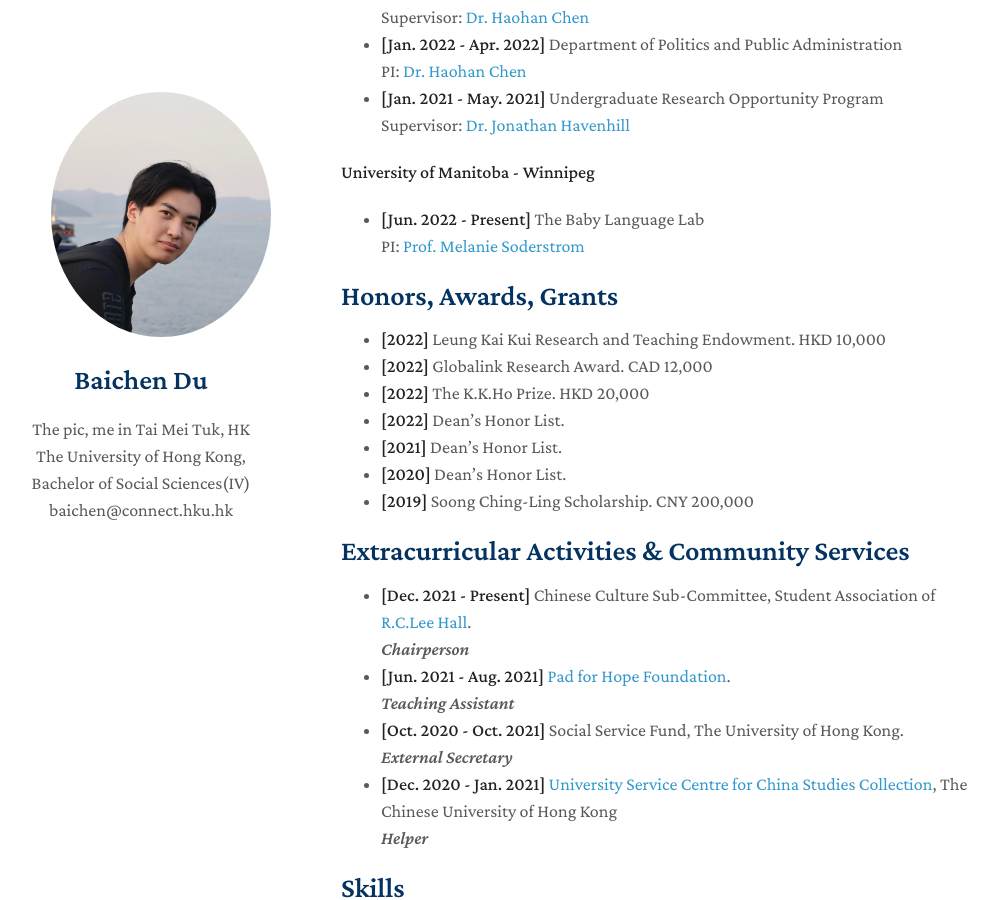
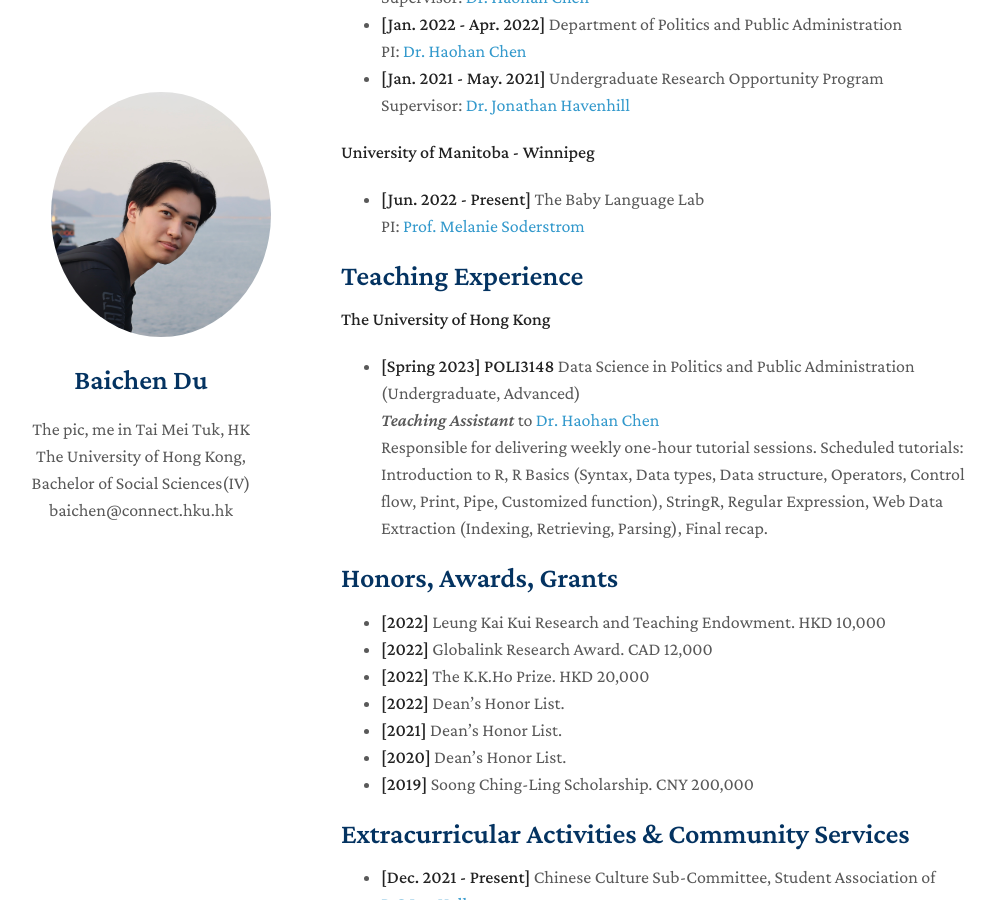
Before and after one commit to AlbertBaichenDu/AlbertBaichenDu.github.io, a Jekyll site: the page built from index.md, in a window 1280 px wide and 900 px high, scrolled down 2044 px. Shown: the whole window, without its empty margins (129-1127 px from the left). Built offline with Jekyll 4.4.1, drawn with Linux system fonts in a browser that asks for light colours; nearby versions of some CDN libraries; a style sheet for code colours, icons or effects is not loaded; our own code applies the rules of GitHub Pages for plain Markdown files; some of the changed text lies outside the part shown.

Commit message:
Update index.md

```diff
--- a/index.md
+++ b/index.md
@@ -22,10 +22,10 @@ layout: homepage
 - [2019 - 2023]**The University of Hong Kong**
   <br>
 &nbsp;&nbsp;&nbsp;&nbsp;&nbsp;&nbsp;&nbsp;&nbsp;GPA: 3.94 out of 4.3, <em>First Honor Distinction</em>(expected)
-
+<!---
 - [Spring 2023]**University of California** (campus to be decided)
   <br>
-&nbsp;&nbsp;&nbsp;&nbsp;&nbsp;&nbsp;&nbsp;&nbsp;HKU Worldwide Undergraduate Student Exchange Programme.
+&nbsp;&nbsp;&nbsp;&nbsp;&nbsp;&nbsp;&nbsp;&nbsp;HKU Worldwide Undergraduate Student Exchange Programme.--->
 
 - [2020, 2021] **Korea University**
   <br>
@@ -104,6 +104,14 @@ layout: homepage
   <br>
   PI: [Prof. Melanie Soderstrom](https://home.cc.umanitoba.ca/~soderstr/)
 
+## Teaching Experience
+
+**The University of Hong Kong**
+- **[Spring 2023] POLI3148** Data Science in Politics and Public Administration (Undergraduate, Advanced)
+  <br>
+  <em> Teaching Assistant </em> to [Dr. Haohan Chen](https://haohanchen.github.io/)
+  <br>
+  Responsible for delivering weekly one-hour tutorial sessions. Scheduled tutorials: Introduction to R, R Basics (Syntax, Data types, Data structure, Operators, Control flow, Print, Pipe, Customized function), StringR, Regular Expression, Web Data Extraction (Indexing, Retrieving, Parsing), Final recap.
 
 ## Honors, Awards, Grants
 
```
